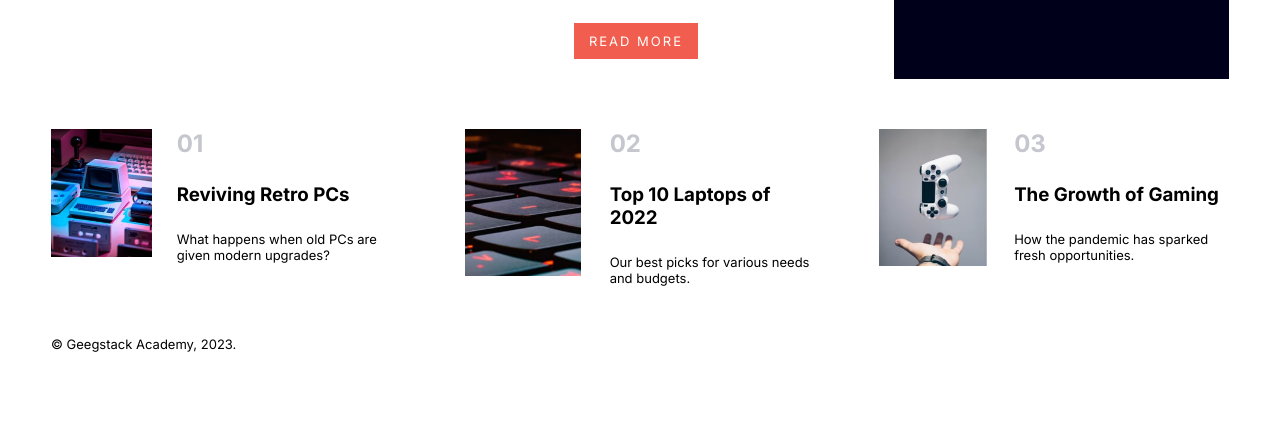
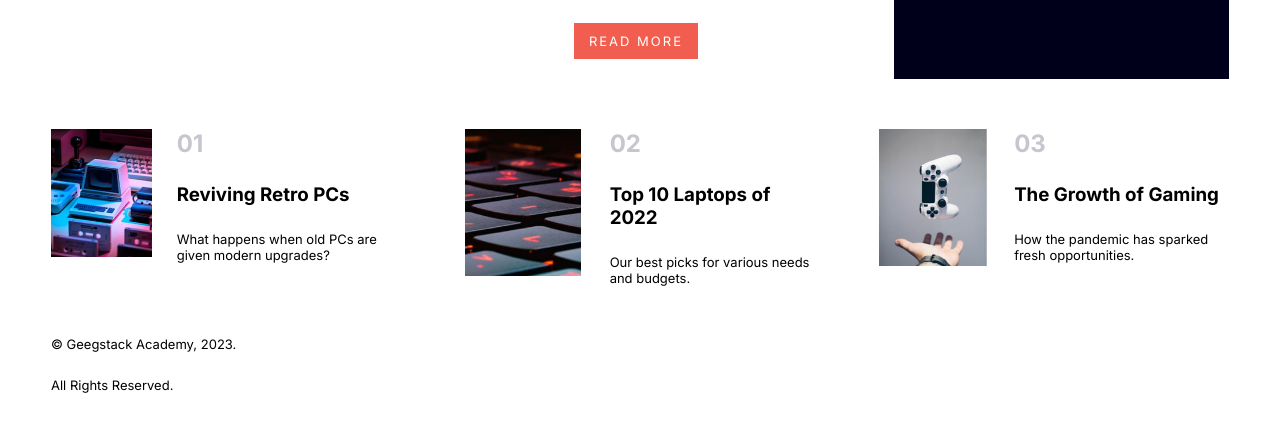
Before and after one commit to arib10/geegstack-lecture2, a plain HTML site: page index.html in a window 1280 px wide. Shown: the part 708-1140 px from the top of the page. Before the commit the page ends 1111 px from the top, so only its background shows below. Drawn offline with Linux system fonts and the light colour scheme.

Commit message:
Footer information updated

```diff
--- a/index.html
+++ b/index.html
@@ -121,6 +121,7 @@
 
 <footer>
   <p>&copy; Geegstack Academy, 2023.</p>
+  <p>All Rights Reserved.</p>
 </footer>
 </body>
   <script src="newshomepage.js">
```
